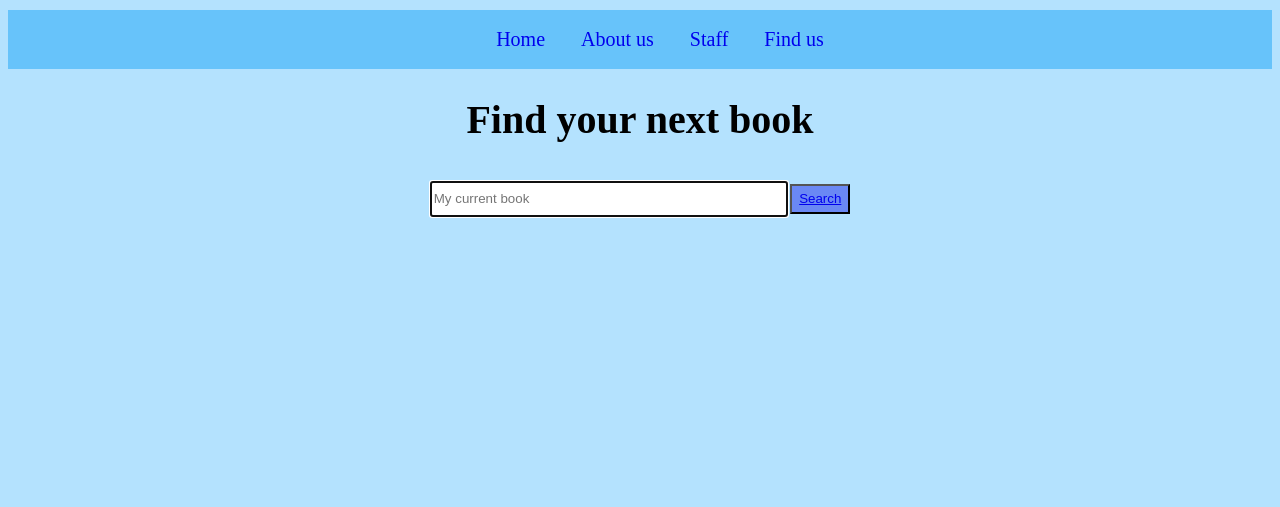
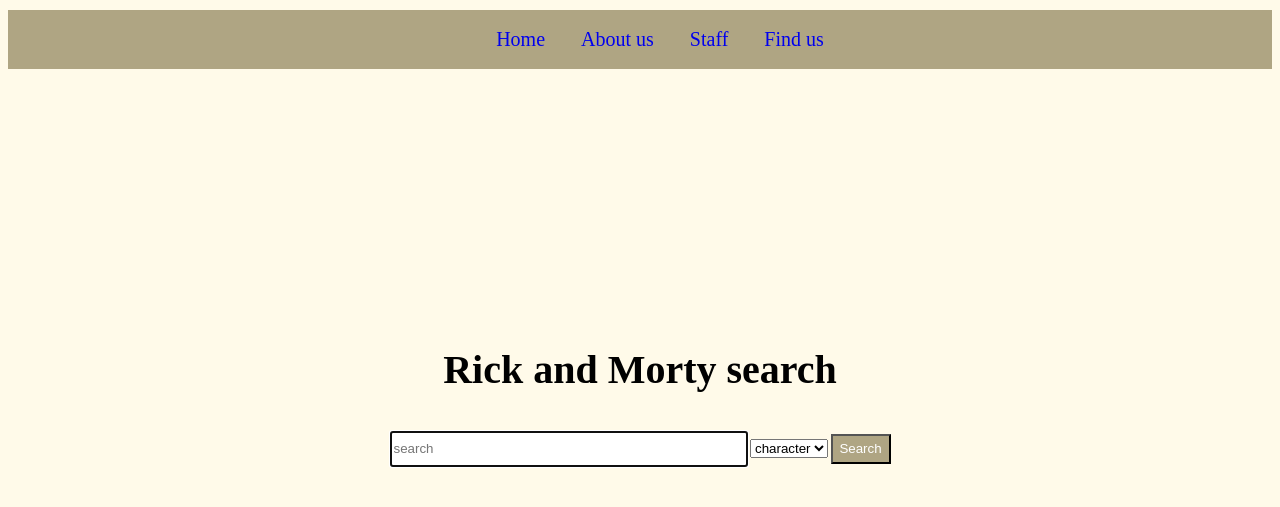
Before and after one commit to nadav-pesach/site-project, a Flask app: page / in a window 1280 px wide. Shown: the top 507 px of the page. Run offline with Flask 2, Linux system fonts and the light colour scheme.

Commit message:
1.01
update

```diff
--- a/app.py
+++ b/app.py
@@ -1,18 +1,30 @@
-from flask import Flask, render_template, url_for, request
+from flask import Flask, render_template, url_for, request, redirect
 import requests
 
 
 app = Flask(__name__)
 
-@app.route('/')
+
+@app.route('/', methods=["GET", "POST"])
 def index():
     return render_template('index.html')
 
-@app.route('/search')
+
+@app.route('/search', methods=["GET", "POST"])
 def search():
-    # item = request.form.get('mybooks')
-    # resulte = requests.get(f'')
-    return render_template('search.html')
+    items =  request.args.get('mysearch')
+    options = request.args.get('cle')
+    resulte = 'wrong input, try to search again'
+    resp = requests.get(f'https://rickandmortyapi.com/api/{options}').json()
+    if items:
+        for i in range(20):
+            if resp['results'][i]['name'].lower().startswith(items.lower()):
+                resulte = resp['results'][i]
+        return render_template('search.html', yoursearch=resulte)
+    else:
+        resulte = resp
+    return render_template('search.html', yoursearch=resulte)
+
 
 @app.route('/about-us')
 def about_us():
--- a/static/css/style.css
+++ b/static/css/style.css
@@ -3,12 +3,18 @@ html {
 }
 
 body {
-    background-color: #B4E2FE;
+    background-color: #FFFAE9;
 }
 
 h1 {
     text-align: center;
     font-size: 4rem;
+    padding-top: 250px;
+}
+
+p {
+    text-align: center;
+    font-size: 2.5rem;
 }
 
 #search {
@@ -23,14 +29,14 @@ h1 {
 }
 
 #search-button {
-    background-color: #6A88F4;
+    background-color: #AFA583;
     width: 60px;
     height: 30px;
     color: white;
 }
 
 #navbar {
-    background-color: #67C3FA;
+    background-color: #AFA583;
 }
 
 #navbar ul {
@@ -71,3 +77,17 @@ h2 span {
     margin: 10px;
     padding: 5px;
 }
+
+
+/*-----------------------------------------*/
+
+#character {
+    text-align: center;
+    font-size: 2.5rem;
+}
+
+
+/* #character img {
+    margin-left: auto;
+    margin-right: auto;
+} */
--- a/templates/base.html
+++ b/templates/base.html
@@ -4,7 +4,7 @@
 <head>
     <meta charset="utf-8">
     <meta content="width=device-width, initial-scale=1" name="viewport">
-    <title>Your Next Book</title>
+    <title>Movie watcher</title>
     <link href="{{ url_for('static', filename='css/style.css')}}" rel="stylesheet" type="text/css">
 </head>
 
--- a/templates/index.html
+++ b/templates/index.html
@@ -1,9 +1,16 @@
 {% extends "base.html" %} {% block content %}
-<h1>Find your next book</h1>
+<h1>Rick and Morty search</h1>
 <div id="search">
-    <form id="run-search" action="/" method="get">
-        <label for="mybooks" class="hidden">Your current book:</label><br>
-        <input id="search-box" autofocus id="mybooks" name="mybooks" placeholder="My current book" type="text">
-        <button id="search-button" type="submit"><a href="search">Search</a></button>
+    <form id="run-search" action="/search" method="GET">
+        <label for="mysearch" class="hidden">search</label><br>
+        <input id="search-box" autofocus id="search-box" name="mysearch" placeholder="search" type="text">
+        <label for="cle" class="hidden">search for:</label>
+        <select name="cle" id="rick">
+          <option value="character">character</option>
+          <option value="location">location</option>
+          <option value="episode">episode</option>
+        </select>
+        <button id="search-button" type="submit">Search</button>
     </form>
-    {% endblock %}
+</div>
+{% endblock %}
--- a/templates/staff.html
+++ b/templates/staff.html
@@ -1,3 +1 @@
-{% extends "base.html" %} {% block content %}
-<h2><span>Recommendations:</span></h2>
-{% endblock %}
+{% extends "base.html" %} {% block content %} {% endblock %}
```
Also changed, not shown: templates/about-us.html (+7 -1 lines), templates/search.html (+43 -2 lines).
